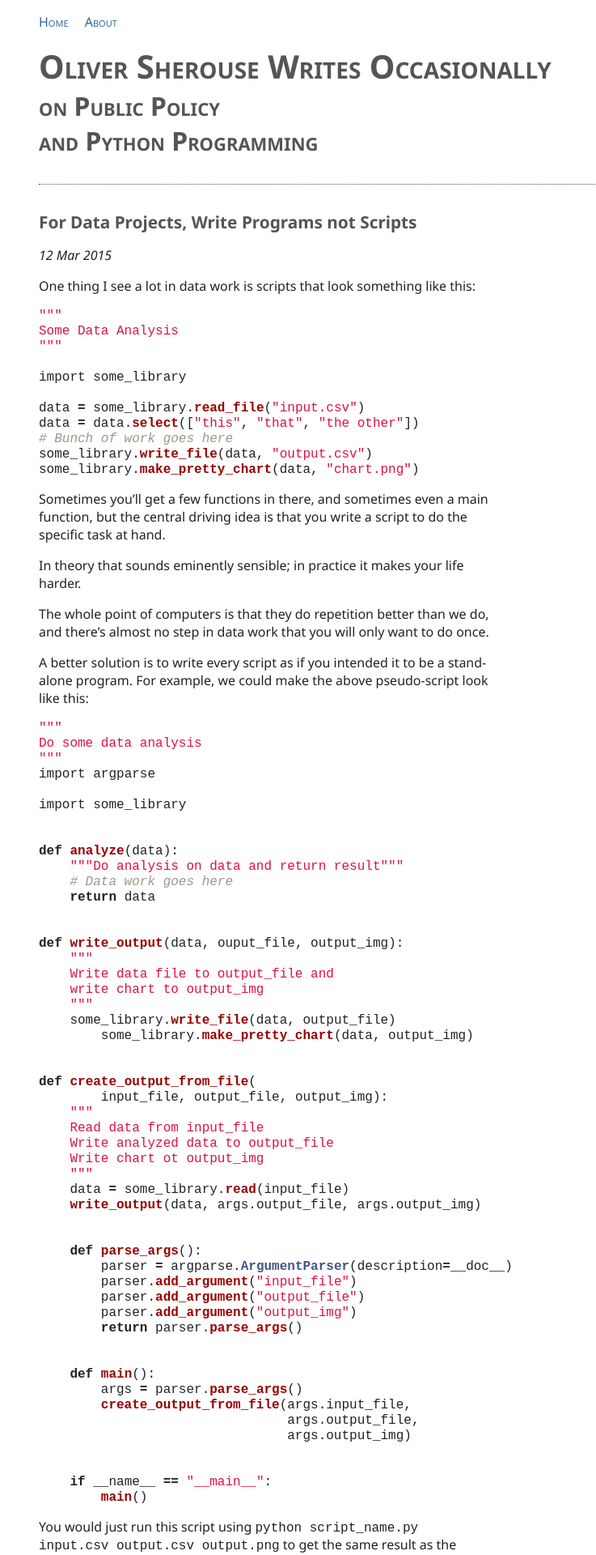
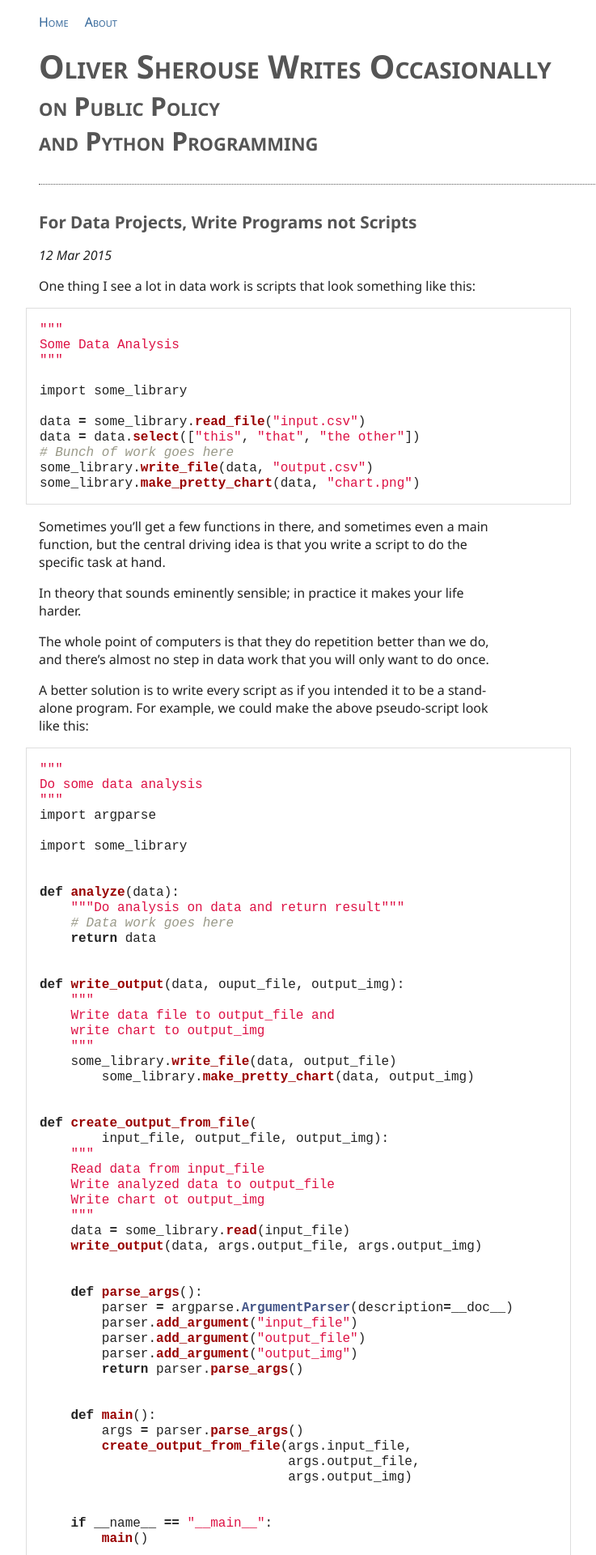
Before and after one commit to OliverSherouse/OliverSherouse.github.io, a Jekyll site: the page built from index.html, in a window 1280 px wide. Shown: the top 1920 px of the page at 81% size, without its empty margins (112-849 px from the left). Built offline with Jekyll 4.4.1, drawn with Linux system fonts in a browser that asks for light colours; nearby versions of some CDN libraries; the list of posts is cut into pages by our own code.

Commit message:
Added code border

```diff
--- a/css/main.scss
+++ b/css/main.scss
@@ -169,7 +169,9 @@ pre{
     font-family: $mono;
     min-width: 80ch;
     max-width: 80ch;
-
+    border: 1px solid rgba($textcolor, 0.15);
+    padding: 1em;
+    margin-left: -1em;
 }
 
 blockquote.cite{
```
